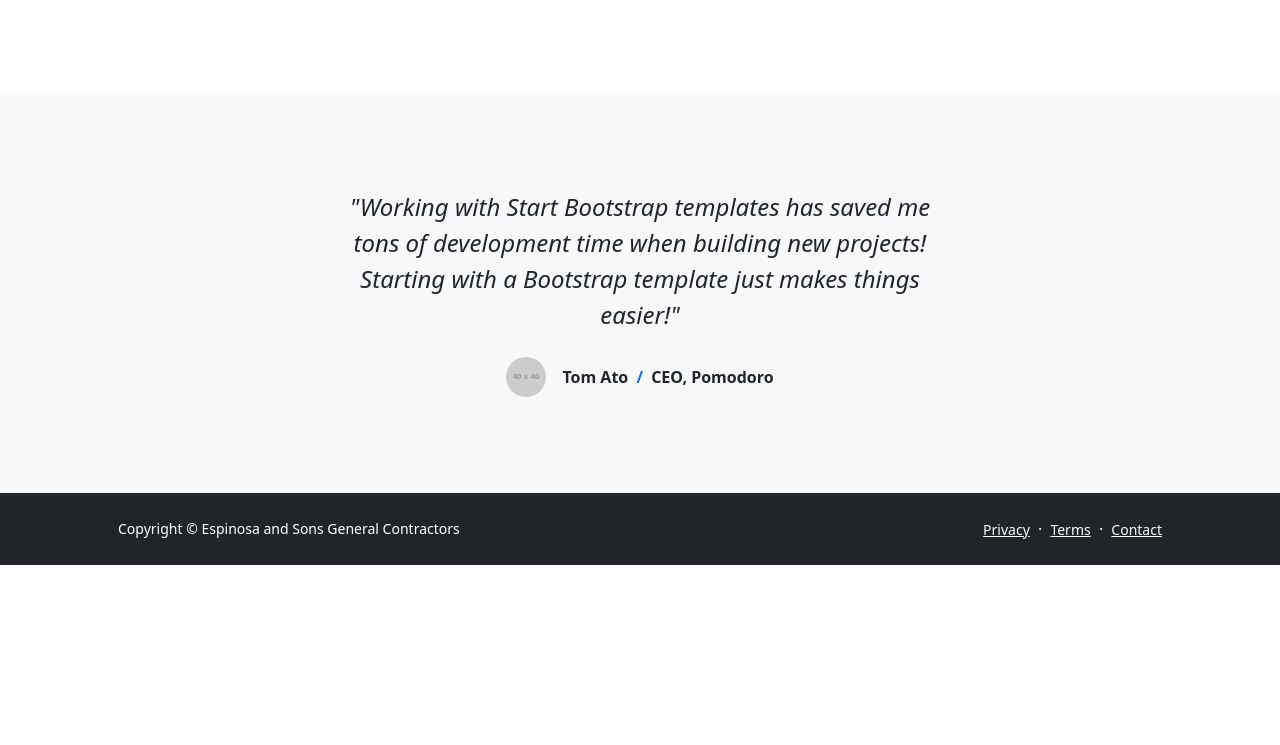
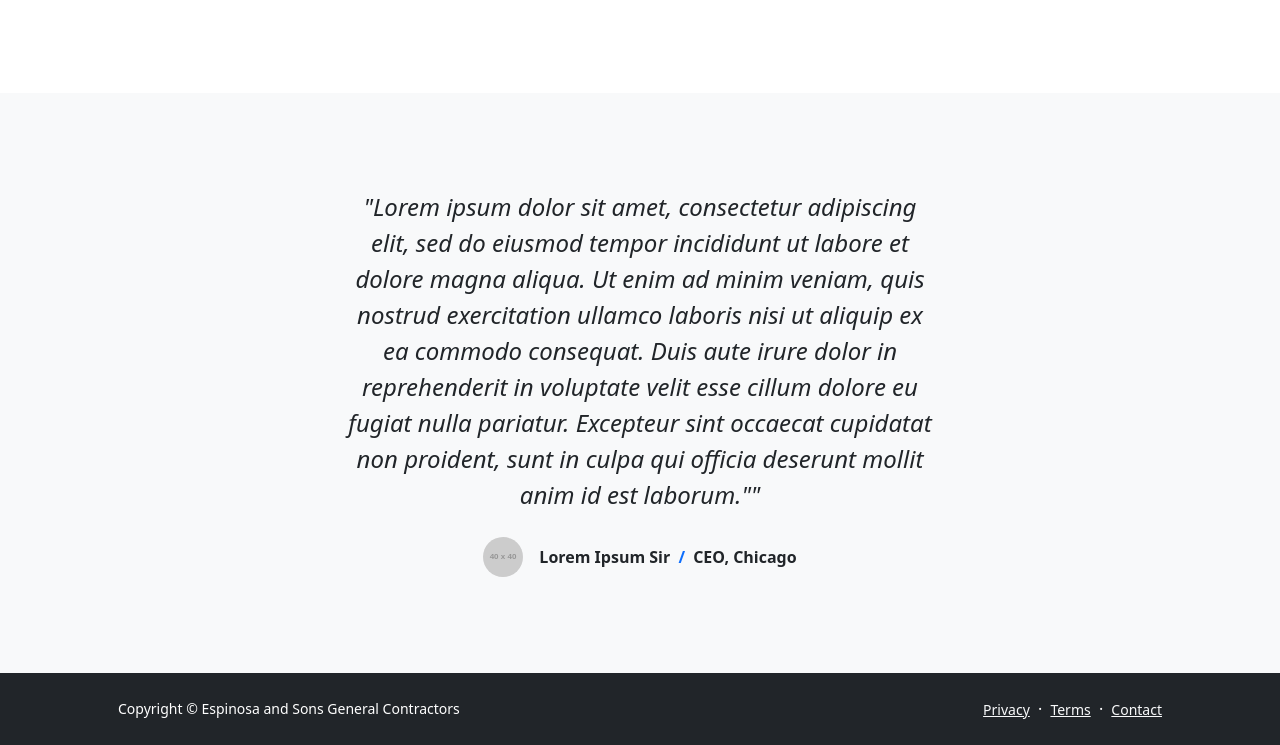
Before and after one commit to EaSContractors/EASWebsite, a plain HTML site: page index.html in a window 1280 px wide. Shown: the part 1074-1819 px from the top of the page. Before the commit the page ends 1639 px from the top, so only its background shows below. Drawn offline with nearby package versions, Linux system fonts and the light colour scheme; placeholder pictures from the web are drawn by us.

Commit message:
Update index.html
errors fixed

```diff
--- a/index.html
+++ b/index.html
@@ -87,13 +87,13 @@
                     <div class="row gx-5 justify-content-center">
                         <div class="col-lg-10 col-xl-7">
                             <div class="text-center">
-                                <div class="fs-4 mb-4 fst-italic">"Working with Start Bootstrap templates has saved me tons of development time when building new projects! Starting with a Bootstrap template just makes things easier!"</div>
+                                <div class="fs-4 mb-4 fst-italic">"Lorem ipsum dolor sit amet, consectetur adipiscing elit, sed do eiusmod tempor incididunt ut labore et dolore magna aliqua. Ut enim ad minim veniam, quis nostrud exercitation ullamco laboris nisi ut aliquip ex ea commodo consequat. Duis aute irure dolor in reprehenderit in voluptate velit esse cillum dolore eu fugiat nulla pariatur. Excepteur sint occaecat cupidatat non proident, sunt in culpa qui officia deserunt mollit anim id est laborum.""</div>
                                 <div class="d-flex align-items-center justify-content-center">
                                     <img class="rounded-circle me-3" src="https://dummyimage.com/40x40/ced4da/6c757d" alt="..." />
                                     <div class="fw-bold">
-                                        Tom Ato
+                                        Lorem Ipsum Sir
                                         <span class="fw-bold text-primary mx-1">/</span>
-                                        CEO, Pomodoro
+                                        CEO, Chicago
                                     </div>
                                 </div>
                             </div>
```
